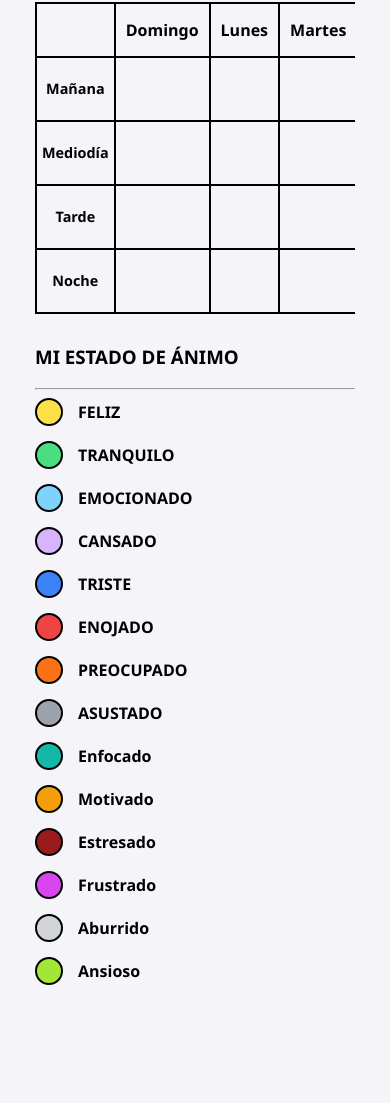
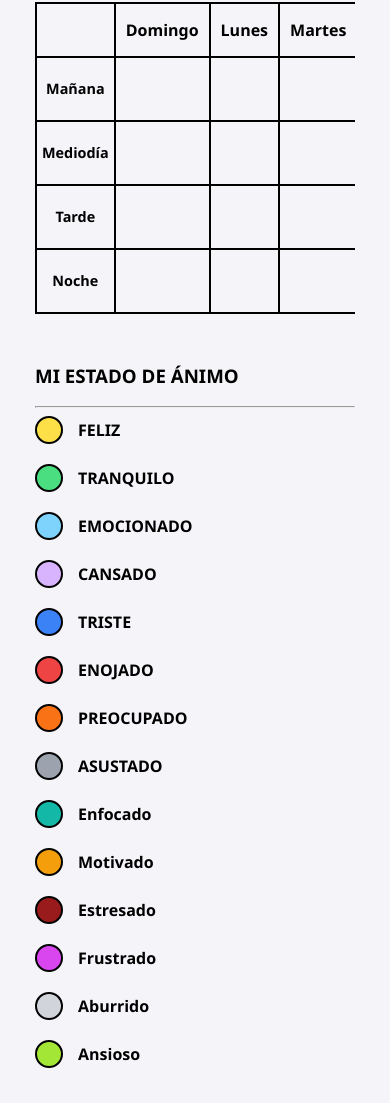
Before and after one commit to Flax64/mood-tracker, a website: page public/dashboard.html in a window 390 px wide. Shown: the part 267-1370 px from the top of the page. Before the commit the page ends 1287 px from the top, so only its background shows below. Drawn offline with Linux system fonts and the light colour scheme; no server answers.

Commit message:
style: ajuste de lista para celulares

```diff
--- a/public/style.css
+++ b/public/style.css
@@ -216,13 +216,15 @@ select {
 
 .legend-list {
     list-style: none;
-    /* Esto borra los puntos negros por defecto */
     padding: 0;
-    /* Elimina la sangría izquierda */
     margin: 0;
-    display: flex;
-    flex-direction: column;
-    gap: 15px;
+    display: grid;
+    grid-template-columns: repeat(4, 1fr);
+    /* 4 columnas exactas en PC */
+    gap: 20px 15px;
+    /* Separación vertical y horizontal */
+    width: 100%;
+    max-width: 900px;
 }
 
 .legend-list li {
@@ -230,6 +232,7 @@ select {
     align-items: center;
     font-size: 1rem;
     font-weight: bold;
+    justify-content: flex-start;
 }
 
 .legend-list .color-dot {
@@ -239,6 +242,21 @@ select {
     border: 2px solid #000;
     margin-right: 15px;
     display: inline-block;
+}
+
+.tracker-layout {
+    display: flex;
+    flex-direction: column;
+    /* Apila la tabla arriba y la leyenda abajo */
+    align-items: center;
+    width: 100%;
+}
+
+.mood-legend {
+    width: 100%;
+    /* Permite que ocupe todo el ancho */
+    margin-top: 30px;
+    padding-left: 0;
 }
 
 /* 1. PRIMERO el Media Query de Tablets (950px) */
@@ -288,16 +306,13 @@ select {
     .tracker-container {
         padding: 15px;
         width: 100%;
-        /* Evita que el contenedor desborde */
         box-sizing: border-box;
     }
 
     .tracker-title {
         font-size: 1.3rem;
-        /* Un poco más pequeño para asegurar */
         letter-spacing: 0px;
         word-wrap: break-word;
-        /* Seguro anticaídas: fuerza al texto a saltar de línea si no cabe */
     }
 
     .row-label {
@@ -321,13 +336,12 @@ select {
     }
 
     .legend-list {
-        flex-direction: column;
-        align-items: left;
-        gap: 15px;
+        grid-template-columns: 1fr;
+        justify-items: left;
     }
 
     .legend-list li {
-        width: 160px;
+        width: 180px;
         justify-content: flex-start;
     }
 }
```
